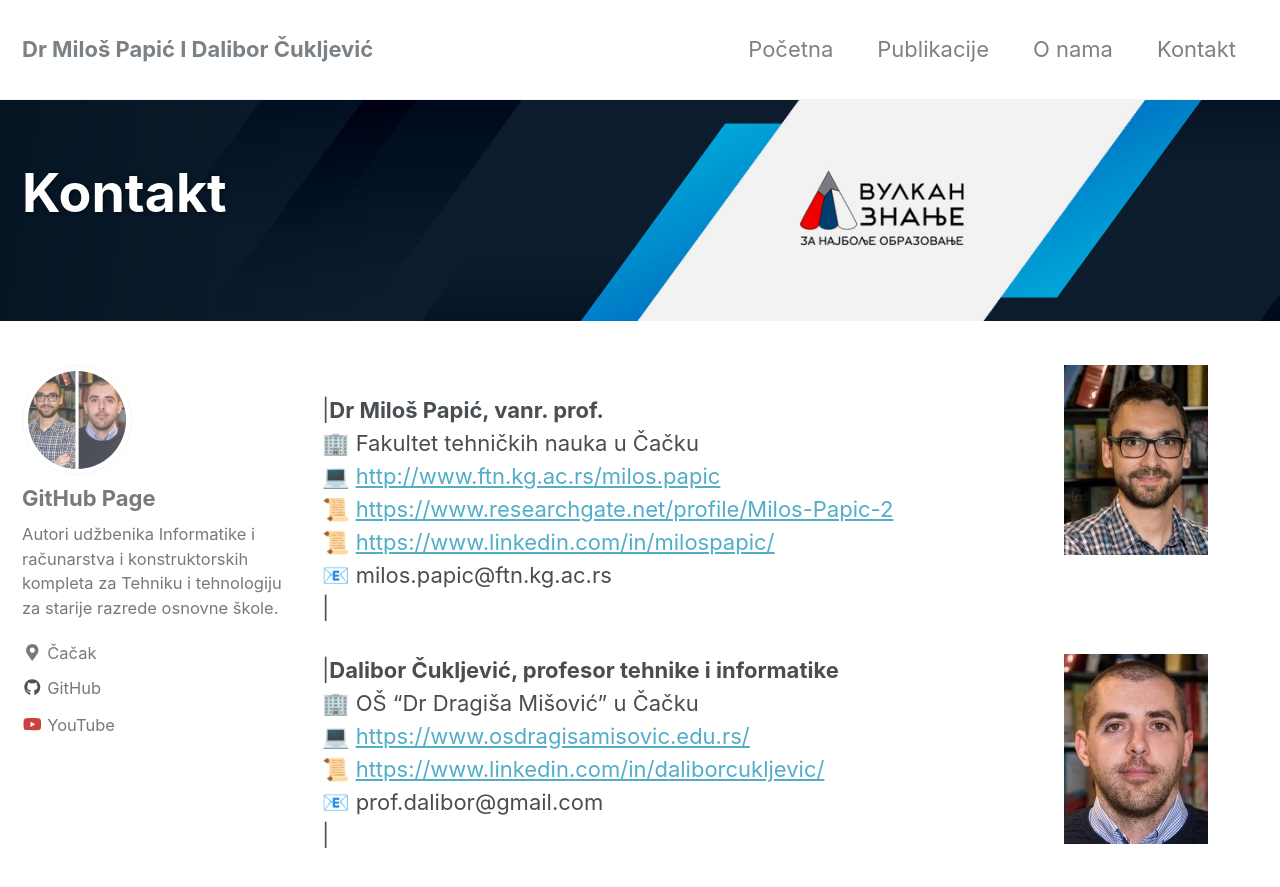
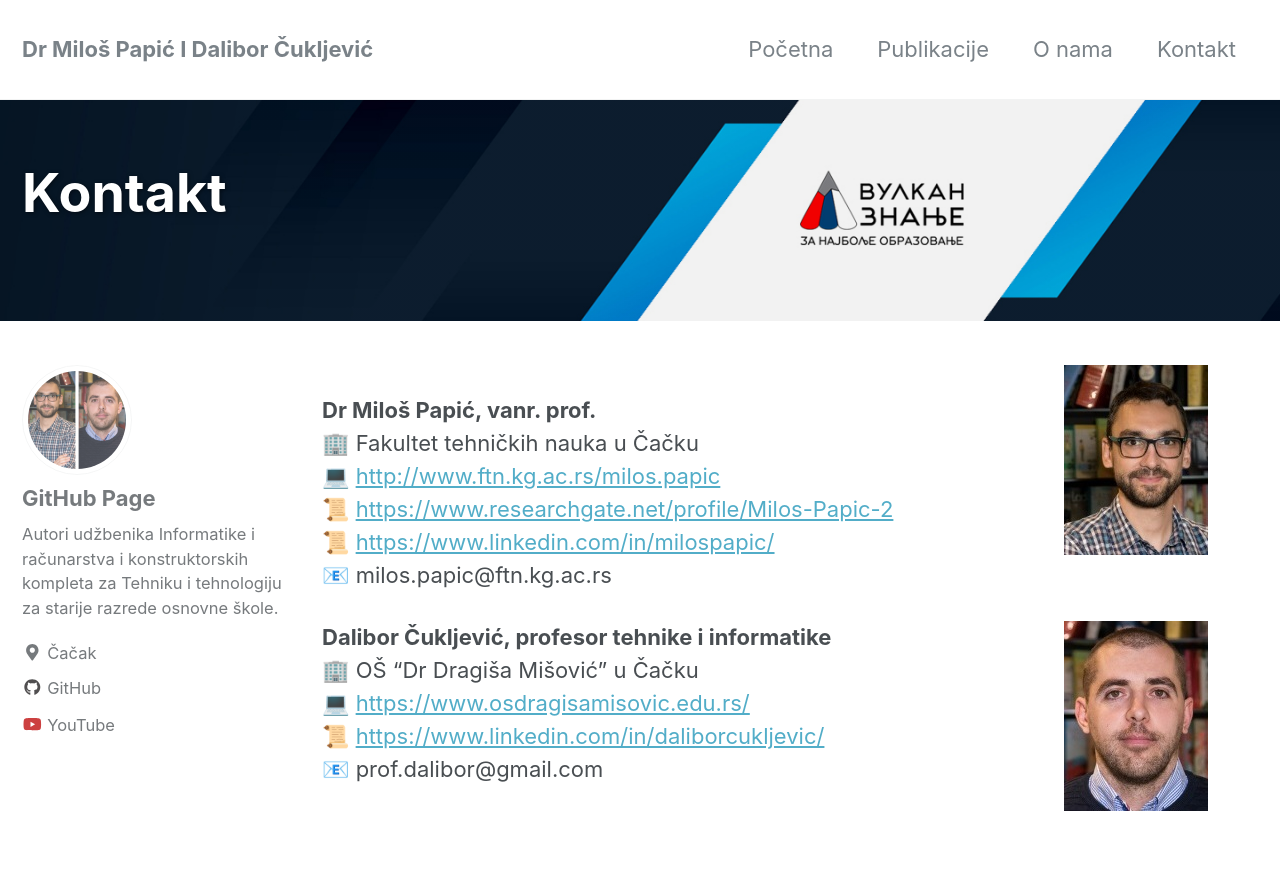
Before and after one commit to vulkanznanje/vulkanznanje.github.io, a Jekyll site: the page built from _pages/Kontakt.md, in a window 1280 px wide and 900 px high. Shown: the top 887 px of the window. Built offline with Jekyll 4.4.1, drawn with Linux system fonts in a browser that asks for light colours; nearby versions of some CDN libraries; emoji names are drawn with the system emoji font.

```diff
--- a/_pages/Kontakt.md
+++ b/_pages/Kontakt.md
@@ -11,17 +11,20 @@ header:
 
 ![image](/images/mp.jpg){: style="float: right"}
 
-|**Dr Miloš Papić, vanr. prof.**<br/>
+
+**Dr Miloš Papić, vanr. prof.**<br/>
 :office: Fakultet tehničkih nauka u Čačku <br/>
 :computer: [http://www.ftn.kg.ac.rs/milos.papic](http://www.ftn.kg.ac.rs/milos.papic) <br/>
 :scroll: [https://www.researchgate.net/profile/Milos-Papic-2](https://www.researchgate.net/profile/Milos-Papic-2) <br/>
 :scroll: [https://www.linkedin.com/in/milospapic/](https://www.linkedin.com/in/milospapic/) <br/>
-:e-mail: milos.papic@ftn.kg.ac.rs <br/>|
+:e-mail: milos.papic@ftn.kg.ac.rs <br/>
+
 
 ![image](/images/dc.jpg){: style="float: right"}
 
-|**Dalibor Čuklјević, profesor tehnike i informatike**<br/>
+
+**Dalibor Čuklјević, profesor tehnike i informatike**<br/>
 :office: OŠ "Dr Dragiša Mišović" u Čačku <br/>
 :computer: [https://www.osdragisamisovic.edu.rs/](https://www.osdragisamisovic.edu.rs/) <br/>
 :scroll: [https://www.linkedin.com/in/daliborcukljevic/](https://www.linkedin.com/in/daliborcukljevic/) <br/>
-:e-mail: prof.dalibor@gmail.com <br/>|
+:e-mail: prof.dalibor@gmail.com <br/>
```
